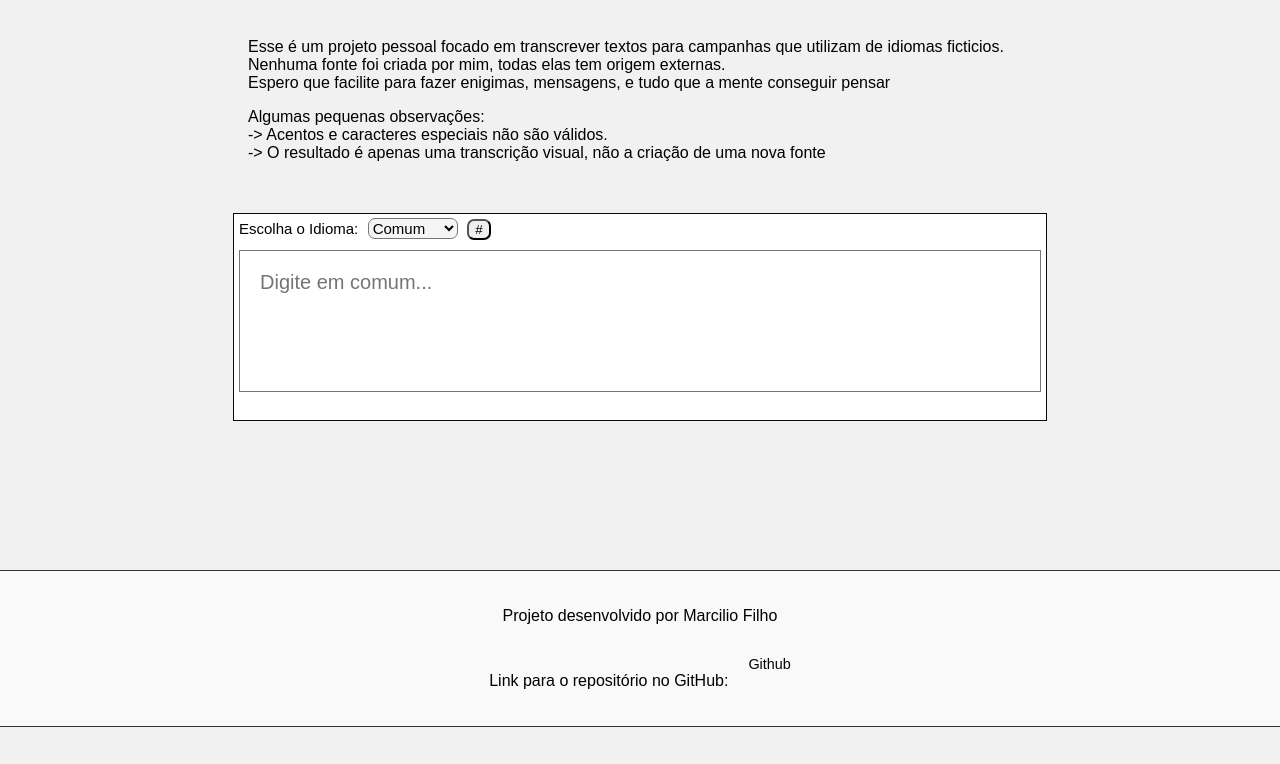
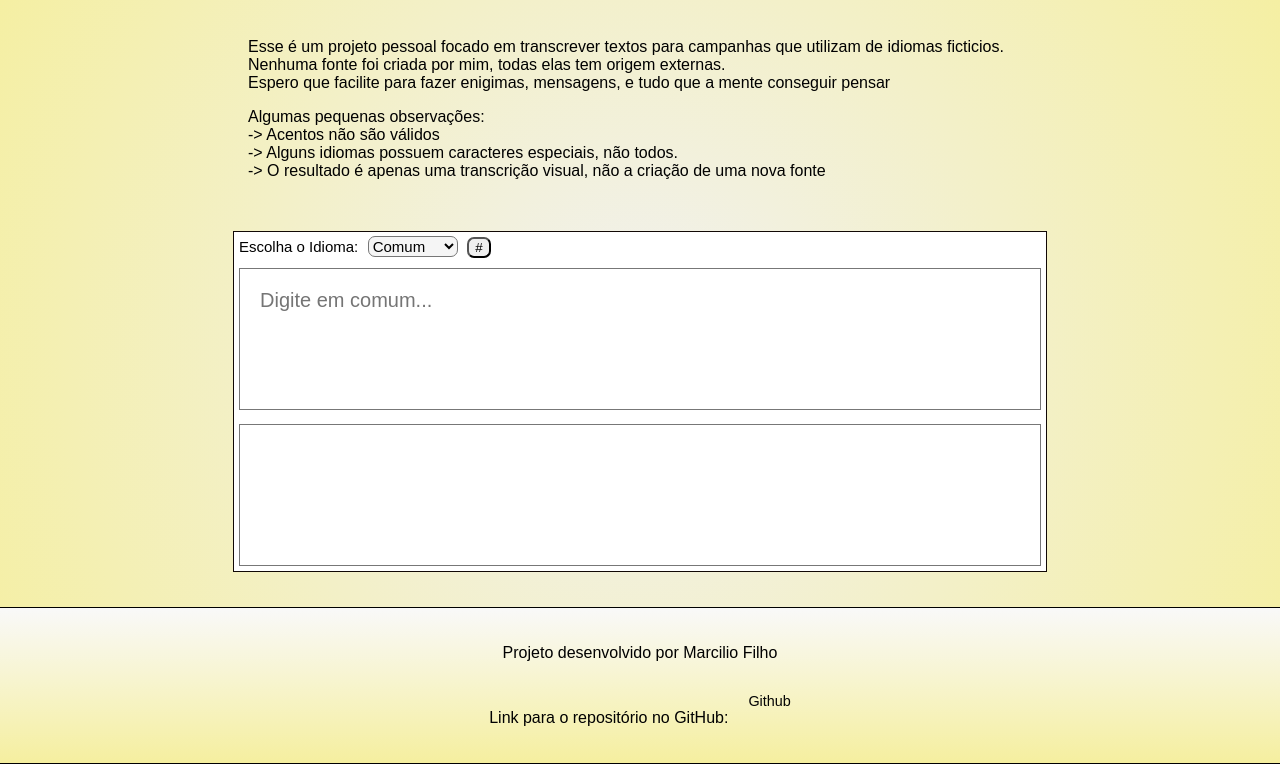
Before and after one commit to MarcilioFilh0/TranslateRPG, a plain HTML site: page index.html in a window 1280 px wide. Shown: the part 73-837 px from the top of the page. Before the commit the page ends 800 px from the top, so only its background shows below. Drawn offline with Linux system fonts and the light colour scheme.

Commit message:
Troca no background

```diff
--- a/index.html
+++ b/index.html
@@ -17,7 +17,8 @@
         </p>
         <p>
             Algumas pequenas observações: <br>
-             -> Acentos e caracteres especiais não são válidos. <br>
+             -> Acentos não são válidos <br>
+             -> Alguns idiomas possuem caracteres especiais, não todos. <br>
              -> O resultado é apenas uma transcrição visual, não a criação de uma nova fonte<br>
         </p>
     </div>
@@ -80,8 +81,6 @@
               <p> Link para o repositório no GitHub: </p>
               <a href="https://github.com/MarcilioFilh0/TradutorDnD" target="_blank"> Github </a>
           </div>
-
-
     </div>
 </footer>
 
--- a/script.js
+++ b/script.js
@@ -1,8 +1,12 @@
 const entrada = document.querySelector('#entrada');
 const saida = document.querySelector('#saida');
 const seletor = document.querySelector('#seletor-fonte');
+const saidaConfig = document.querySelector('#saida');
+const numTamanho = document.querySelector('#tamanho-fonte');
+const corFonte = document.querySelector('#cor-fonte');
+const corFundo = document.querySelector('#cor-fundo');
+const resetBtn = document.querySelector('#bnt-reset');
 
-// Função para atualizar o texto
 entrada.addEventListener('input', () => {
     saida.textContent = entrada.value;
     saida.style.textContent = "Digite algo";
@@ -13,18 +17,14 @@ seletor.addEventListener('change', () => {
     saida.className = seletor.value;
 });
 
-// Função de Ajustes
+document.addEventListener('DOMContentLoaded', () => {
+    saida.className = seletor.value;
+});
+
 function ajustes() {
     const painel = document.querySelector('#div-ajuste');
     painel.classList.toggle('div-visivel');
 }
-
-const saidaConfig = document.querySelector('#saida');
-const numTamanho = document.querySelector('#tamanho-fonte');
-const corFonte = document.querySelector('#cor-fonte');
-const corFundo = document.querySelector('#cor-fundo');
-const resetBtn = document.querySelector('#bnt-reset');
-
 
 numTamanho.addEventListener('input', () => {
     saidaConfig.style.fontSize = numTamanho.value + "px";
--- a/style.css
+++ b/style.css
@@ -29,7 +29,7 @@
 }
 
 body {
-    background-color: #f1f1f1;
+    background: radial-gradient(circle, #f1f1f1 0%, #f5ef9f 100%);
     color: #010101;
     font-family: sans-serif;
     display: flex;
@@ -44,10 +44,10 @@ main {
 }
 
 footer {
-    background-color: #f9f9f9;
+    background: linear-gradient(0deg, #f5ef9f 0%, #f9f9f9 100%);
     padding: 20px ;
     margin-top: 15px;
-    border: 0.1px solid #333;
+    border: 1px solid #000;
     text-align: center;
     width: 100%;
 }
```
Lines whose indentation alone changed are shown as unchanged.
